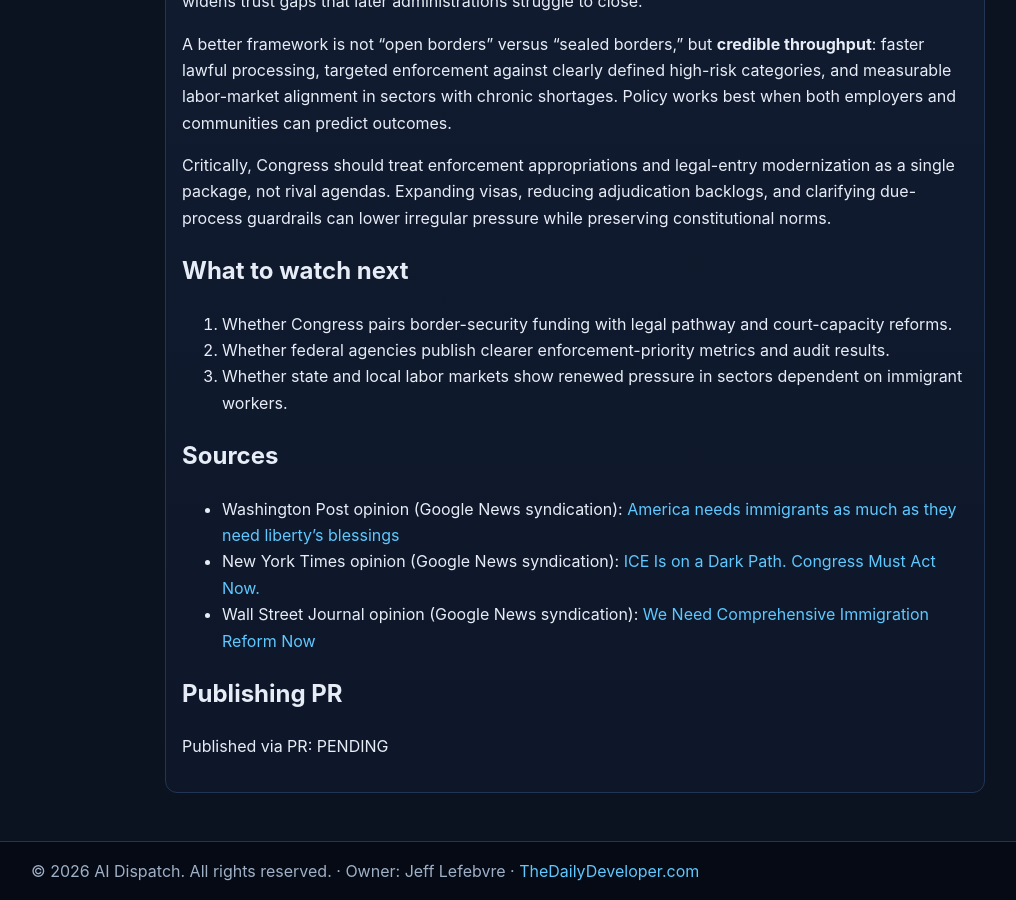
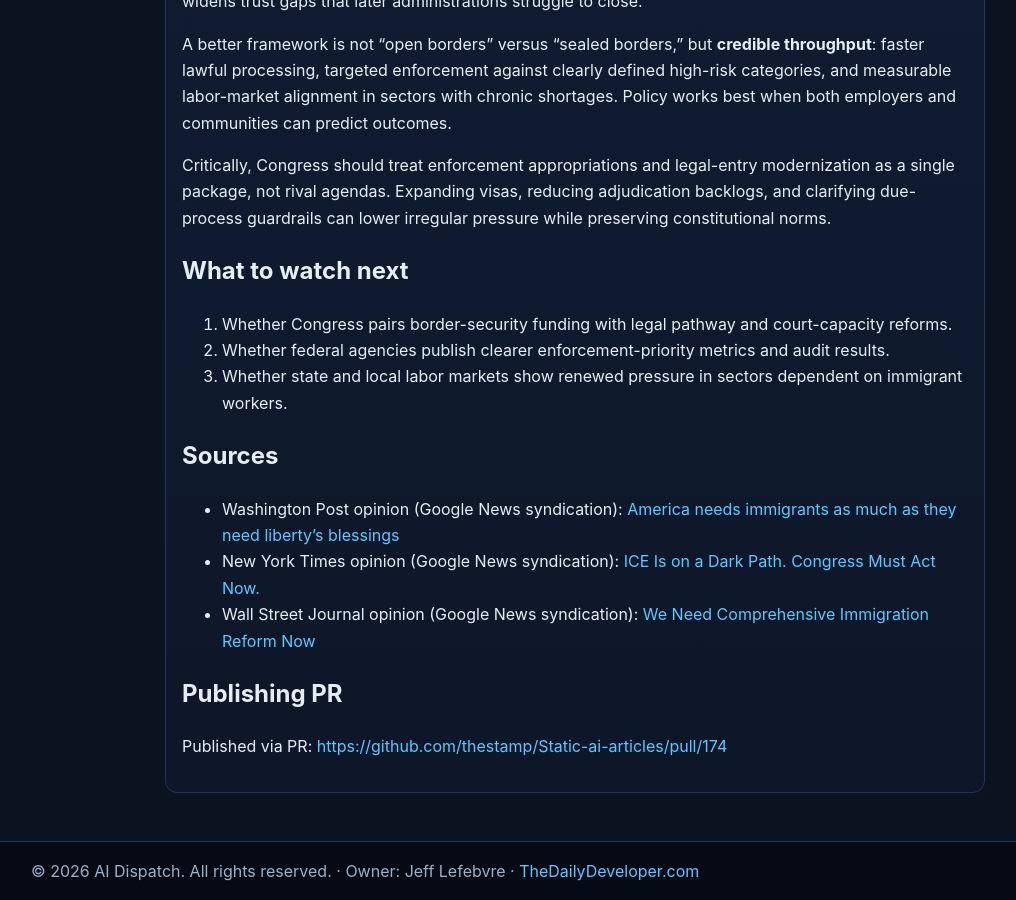
Before and after one commit to thestamp/Static-ai-articles, a Jekyll site: the page built from articles/2026-04-28-opinion-america-immigration-edge-welcoming-talent-safeguarding-legitimacy.md, in a window 1280 px wide and 900 px high, scrolled down 1445 px. Shown: the whole window, without its empty margins (65-1081 px from the left). Built offline with Jekyll 4.4.1, drawn with Linux system fonts in a browser that asks for light colours.

Commit message:
chore: backfill published_pr_url

```diff
--- a/articles/2026-04-28-opinion-america-immigration-edge-welcoming-talent-safeguarding-legitimacy.md
+++ b/articles/2026-04-28-opinion-america-immigration-edge-welcoming-talent-safeguarding-legitimacy.md
@@ -8,7 +8,7 @@
 category: "opinion-editorials"
 status: "published"
 permalink: "/articles/2026-04-28-opinion-america-immigration-edge-welcoming-talent-safeguarding-legitimacy/"
-published_pr_url: "PENDING"
+published_pr_url: "https://github.com/thestamp/Static-ai-articles/pull/174"
 image: "/images/news-banner.png"
 ---
 
@@ -48,4 +48,4 @@
 
 ## Publishing PR
 
-Published via PR: PENDING
+Published via PR: [https://github.com/thestamp/Static-ai-articles/pull/174](https://github.com/thestamp/Static-ai-articles/pull/174)
```
